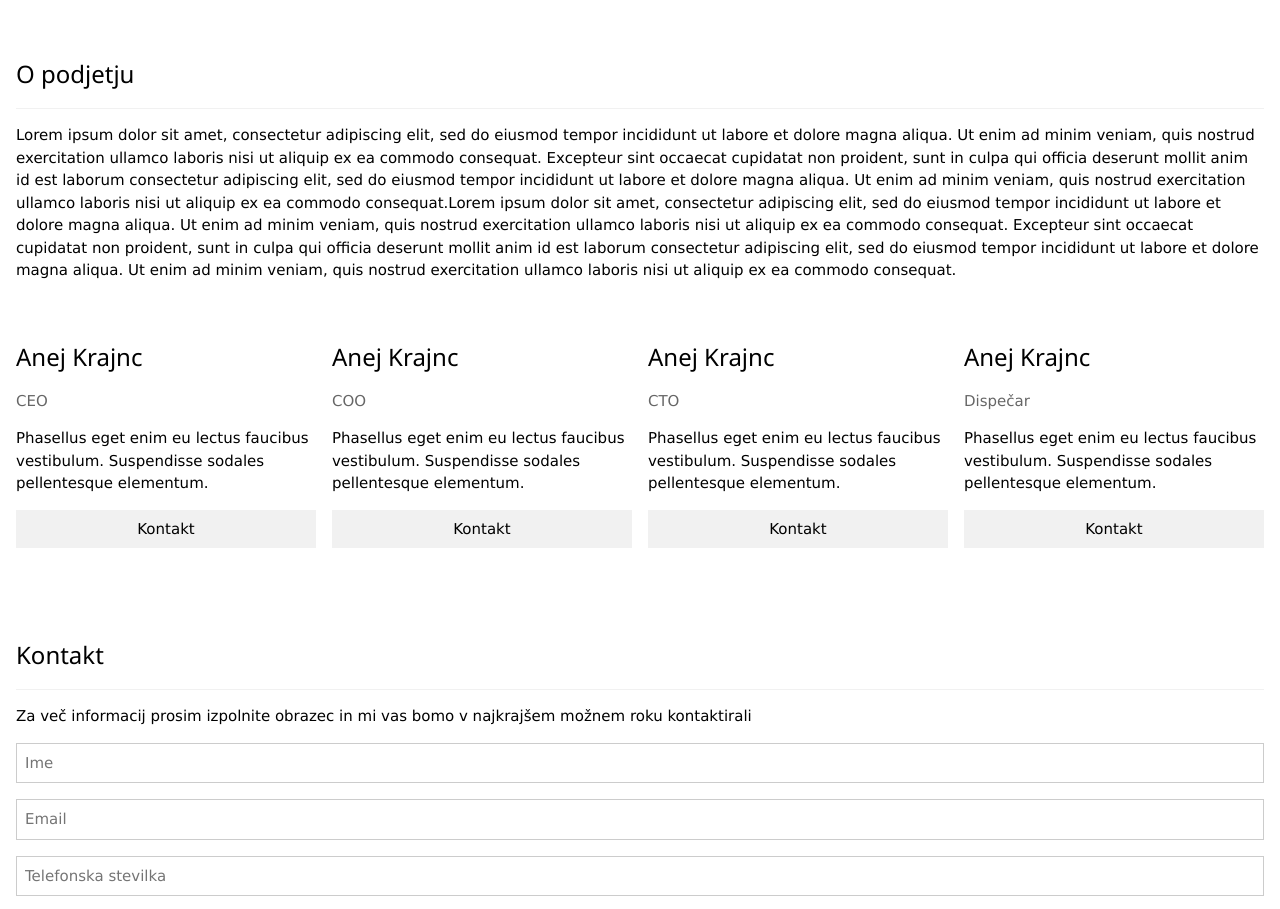
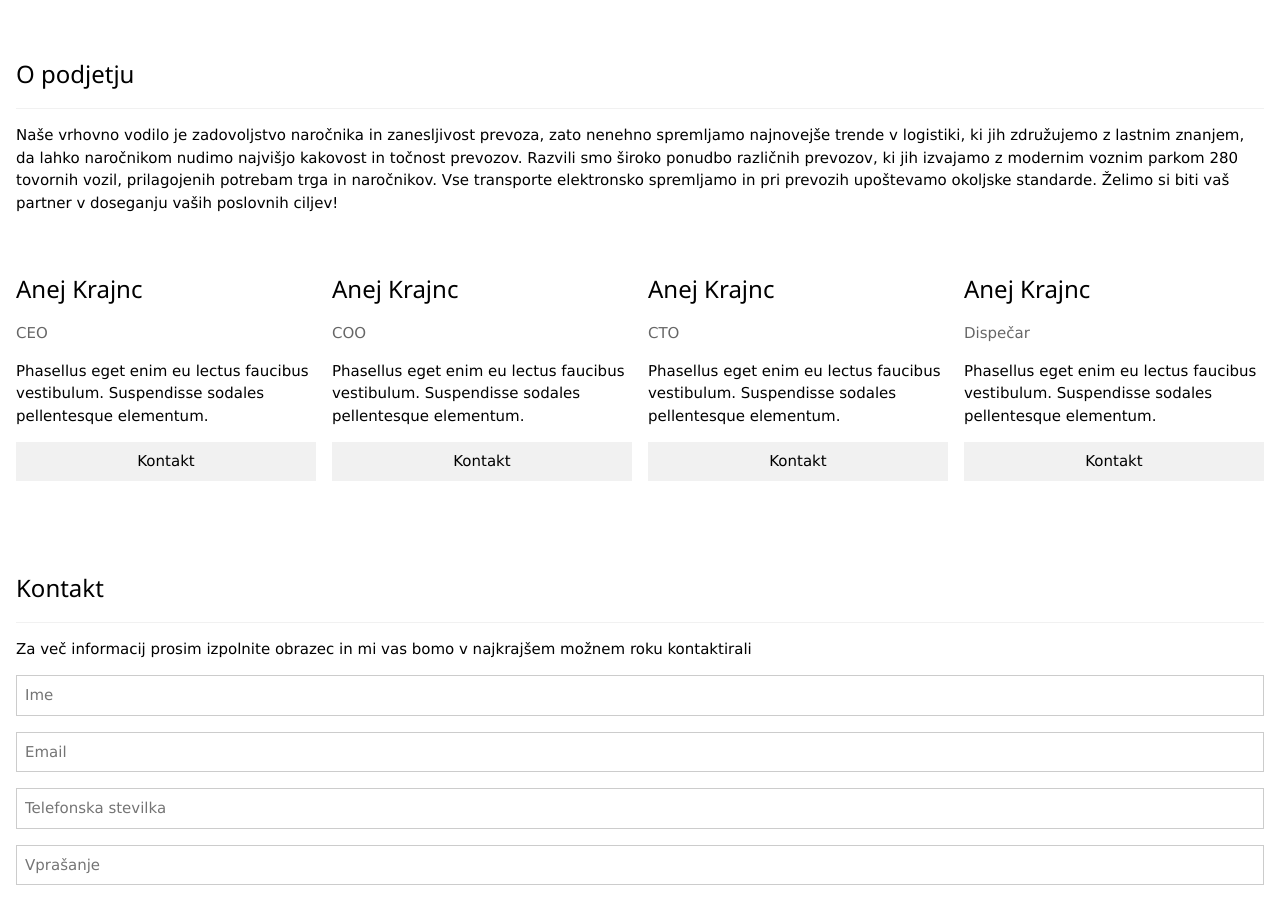
Before and after one commit to krajncanej/krttransport, a plain HTML site: page index.html in a window 1280 px wide. Shown: the part 1160-2069 px from the top of the page. Drawn offline with nearby package versions, Linux system fonts and the light colour scheme.

Commit message:
Update index.html

```diff
--- a/index.html
+++ b/index.html
@@ -68,11 +68,11 @@
   <!-- About Section -->
   <div class="w3-container w3-padding-32" id="podjetje">
     <h3 class="w3-border-bottom w3-border-light-grey w3-padding-16">O podjetju</h3>
-    <p>Lorem ipsum dolor sit amet, consectetur adipiscing elit, sed do eiusmod tempor incididunt ut labore et dolore magna aliqua. Ut enim ad minim veniam, quis nostrud exercitation ullamco laboris nisi ut aliquip ex ea commodo consequat. Excepteur sint
-      occaecat cupidatat non proident, sunt in culpa qui officia deserunt mollit anim id est laborum consectetur adipiscing elit, sed do eiusmod tempor incididunt ut labore et dolore magna aliqua. Ut enim ad minim veniam, quis nostrud exercitation ullamco
-      laboris nisi ut aliquip ex ea commodo consequat.Lorem ipsum dolor sit amet, consectetur adipiscing elit, sed do eiusmod tempor incididunt ut labore et dolore magna aliqua. Ut enim ad minim veniam, quis nostrud exercitation ullamco laboris nisi ut aliquip ex ea commodo consequat. Excepteur sint
-      occaecat cupidatat non proident, sunt in culpa qui officia deserunt mollit anim id est laborum consectetur adipiscing elit, sed do eiusmod tempor incididunt ut labore et dolore magna aliqua. Ut enim ad minim veniam, quis nostrud exercitation ullamco
-      laboris nisi ut aliquip ex ea commodo consequat.
+    <p> Naše vrhovno vodilo je zadovoljstvo naročnika in zanesljivost prevoza, zato nenehno spremljamo najnovejše trende v logistiki,
+	ki jih združujemo z lastnim znanjem, da lahko naročnikom nudimo najvišjo kakovost in točnost prevozov.
+	Razvili smo široko ponudbo različnih prevozov, ki jih izvajamo z modernim voznim parkom 280 tovornih vozil,
+	prilagojenih potrebam trga in naročnikov. Vse transporte elektronsko spremljamo in pri prevozih upoštevamo okoljske standarde.
+	Želimo si biti vaš partner v doseganju vaših poslovnih ciljev!
     </p>
   </div>
 
```
